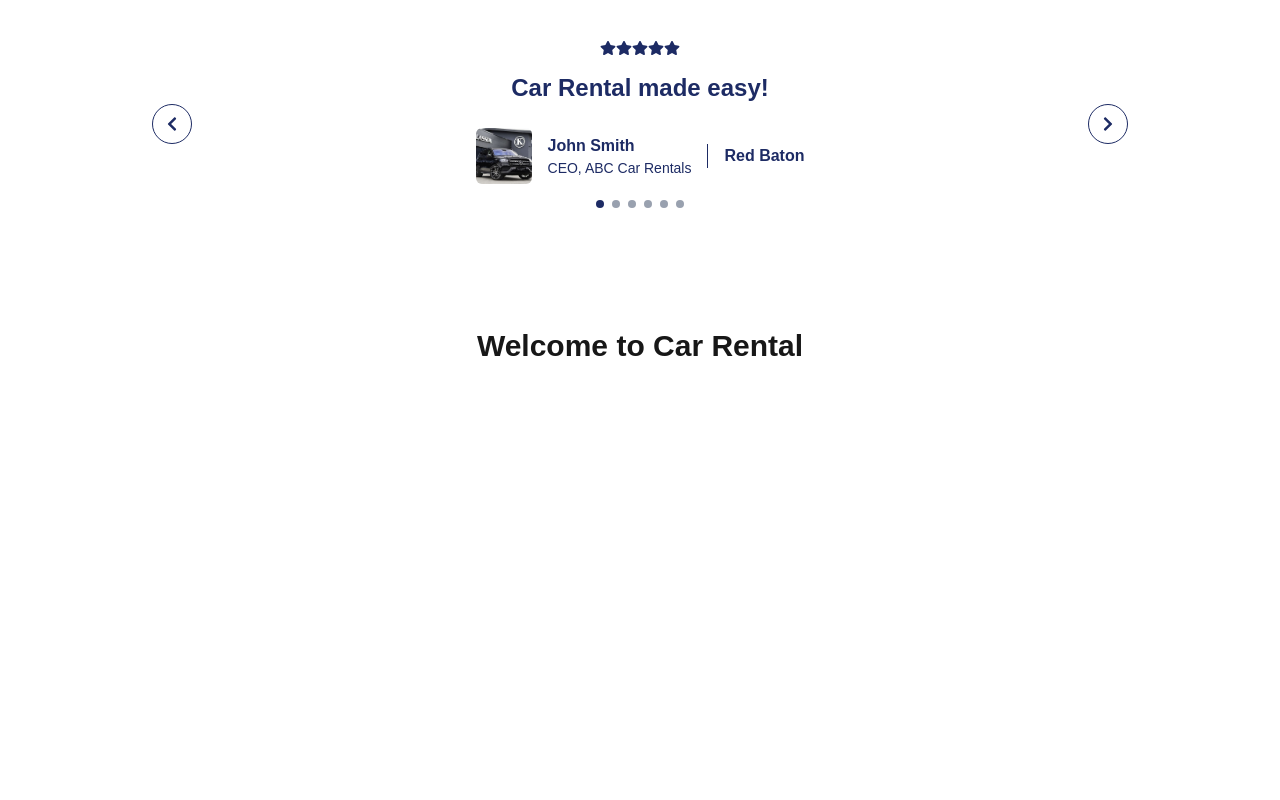
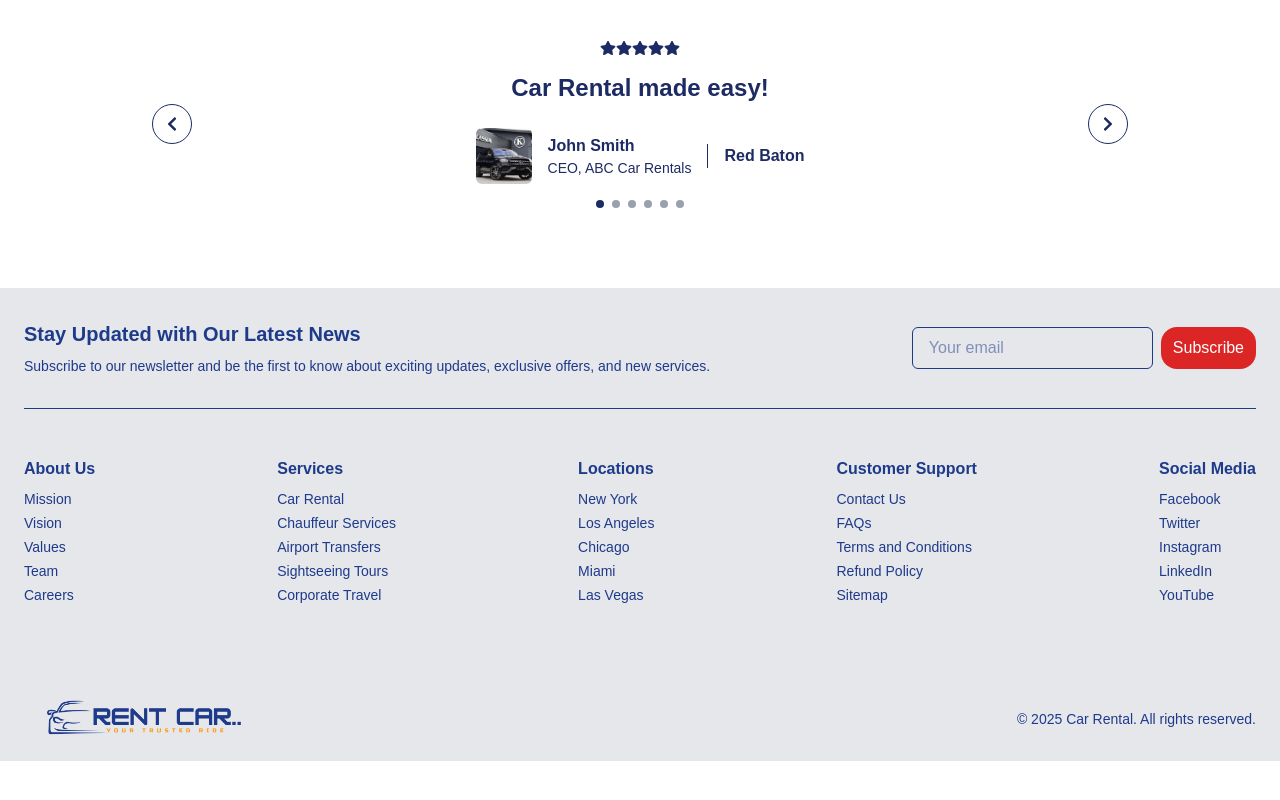
Before and after one commit to Dinesh0017/car-rent-platform, a Next.js app: page / in a window 1280 px wide. Shown: the part 1720-2520 px from the top of the page. Before the commit the page ends 2084 px from the top, so only its background shows below. Built offline with nearby package versions, Linux system fonts and the light colour scheme.

Commit message:
footer and add colors and button
add new color
add new burtton type

```diff
--- a/src/app/globals.css
+++ b/src/app/globals.css
@@ -5,6 +5,7 @@
   --color-secondary: #FACC15; /* Yellow */
   --color-gray-dark: #64748B; /* Dark Gray */
   --color-gray-light: #F1F5F9; /* Light Gray */
+  --color-subRed: #DC2626; /* Red */
 }
 
 :root {
--- a/src/app/page.js
+++ b/src/app/page.js
@@ -12,8 +12,7 @@ export default function Home() {
     <Hero />
     <FeaturesSection/>
     <View></View>
-
-    <h1 className="bg-red text-3xl font-bold text-center mt-10">Welcome to Car Rental</h1>
+    <Footer />
     </>
 
   );
--- a/src/components/Button.js
+++ b/src/components/Button.js
@@ -8,6 +8,7 @@ const Button = ({ label, onClick, type, size, disabled = false }) => {
   const typeStyles = {
     primary: 'bg-primary text-white hover:bg-secondary',
     secondary: 'bg-gray-500 text-white hover:bg-gray-600',
+    subcribe: 'bg-subRed text-white hover:bg-secondary',
     outline: 'bg-white border border-primary border-solid text-primary hover:bg-white hover:text-secondary hover:border-secondary',
   };
 
@@ -23,6 +24,7 @@ const Button = ({ label, onClick, type, size, disabled = false }) => {
     sm: '6px 12px',
     md: '8px 16px',
     lg: '10px 20px',
+    sub: '6px 12px',
   };
 
   const buttonClassNames = `${baseStyles} ${typeStyles[type]} ${sizeStyles[size]} ${disabled ? 'opacity-50 cursor-not-allowed' : ''}`;
--- a/src/components/Footer.js
+++ b/src/components/Footer.js
@@ -1,11 +1,119 @@
-import React from 'react'
+"use client";
+import Image from "next/image";
+import Button from "./Button";
 
-function Footer() {
+const Footer = () => {
+  {
+    /* Button click*/
+  }
+  const handleClick = () => {
+    alert("Button clicked!");
+  };
   return (
-    <footer className="bg-gray-900 text-white text-center p-4">
-    <p>© 2025 CarRental. All rights reserved.</p>
-  </footer>
-  )
-}
+    <footer className="bg-gray-200 text-primary pb-16 pt-8 px-6">
+      <div className="max-w-7xl mx-auto">
+        {/* Newsletter */}
+        <div className="mb-12 flex flex-col md:flex-row items-center justify-between gap-6 border-b pb-8 border-primary">
+          <div>
+            <h3 className="text-xl font-semibold mb-2">
+              Stay Updated with Our Latest News
+            </h3>
+            <p className="text-sm">
+              Subscribe to our newsletter and be the first to know about
+              exciting updates, exclusive offers, and new services.
+            </p>
+          </div>
 
-export default Footer
+          <div className="flex gap-2">
+            <input
+              type="email"
+              placeholder="Your email"
+              className="px-4 py-2 rounded-md border border-primary "
+            />
+            <Button
+              label="Subscribe"
+              onClick={handleClick}
+              type="subcribe"
+              size="sub"
+            />
+          </div>
+        </div>
+
+        {/* Footer links */}
+        <div className="flex justify-between mt-10 cursor-pointer">
+          {[
+            {
+              title: "About Us",
+              items: ["Mission", "Vision", "Values", "Team", "Careers"],
+            },
+            {
+              title: "Services",
+              items: [
+                "Car Rental",
+                "Chauffeur Services",
+                "Airport Transfers",
+                "Sightseeing Tours",
+                "Corporate Travel",
+              ],
+            },
+            {
+              title: "Locations",
+              items: [
+                "New York",
+                "Los Angeles",
+                "Chicago",
+                "Miami",
+                "Las Vegas",
+              ],
+            },
+            {
+              title: "Customer Support",
+              items: [
+                "Contact Us",
+                "FAQs",
+                "Terms and Conditions",
+                "Refund Policy",
+                "Sitemap",
+              ],
+            },
+            {
+              title: "Social Media",
+              items: [
+                "Facebook",
+                "Twitter",
+                "Instagram",
+                "LinkedIn",
+                "YouTube",
+              ],
+            },
+          ].map((section, idx) => (
+            <div key={idx}>
+              <h4 className="font-semibold mb-2">{section.title}</h4>
+              <ul className="space-y-1 text-sm">
+                {section.items.map((item, i) => (
+                  <li key={i}>{item}</li>
+                ))}
+              </ul>
+            </div>
+          ))}
+        </div>
+
+        {/* Logo Copy Right*/}
+        <div className="flex flex-col mt-12">
+          <Image
+            src="/assets/TCar.png"
+            alt="Logo"
+            width={256}
+            height={64}
+            className="-mt-16 -mb-34 flex  justify-start"
+          />
+          <p className="text-sm -mb-8 flex  justify-end">
+            © 2025 Car Rental. All rights reserved.
+          </p>
+        </div>
+      </div>
+    </footer>
+  );
+};
+
+export default Footer;
--- a/src/components/Hero.js
+++ b/src/components/Hero.js
@@ -1,7 +1,6 @@
 "use client";
 import Image from "next/image";
 import Link from "next/link";
-import heroCar from "../public/assets/heroCar.jpg"; // Ensure the image is inside /assets folder
 import Button from "./Button";
 
 const HeroSection = () => {
@@ -13,7 +12,7 @@ const HeroSection = () => {
       {/* Background Image */}
       <div className="absolute inset-0 w-full h-full">
         <Image
-          src={heroCar}
+          src="/assets/heroCar.jpg"
           alt="Luxury Cars"
           layout="fill"
           objectFit="cover"
--- a/src/components/Navbar.js
+++ b/src/components/Navbar.js
@@ -1,8 +1,7 @@
 'use client';
 import React from "react";
 import Link from "next/link";
-import Image from "next/image";  // Import next/image
-import Logo from '../assets/TCar.png';  // Import the image
+import Image from "next/image";
 import Button from './Button';
 
 const Navbar = () => {
@@ -24,7 +23,7 @@ const Navbar = () => {
 
         {/* Center - Logo */}
         <div className="absolute left-1/2 transform -translate-x-1/2">
-          <Image src={Logo} alt="CarRental Logo" width={256} height={64} />
+          <Image src="/assets/TCar.png" alt="CarRental Logo" width={256} height={64} />
         </div>
 
         {/* Right - Buttons */}
```
